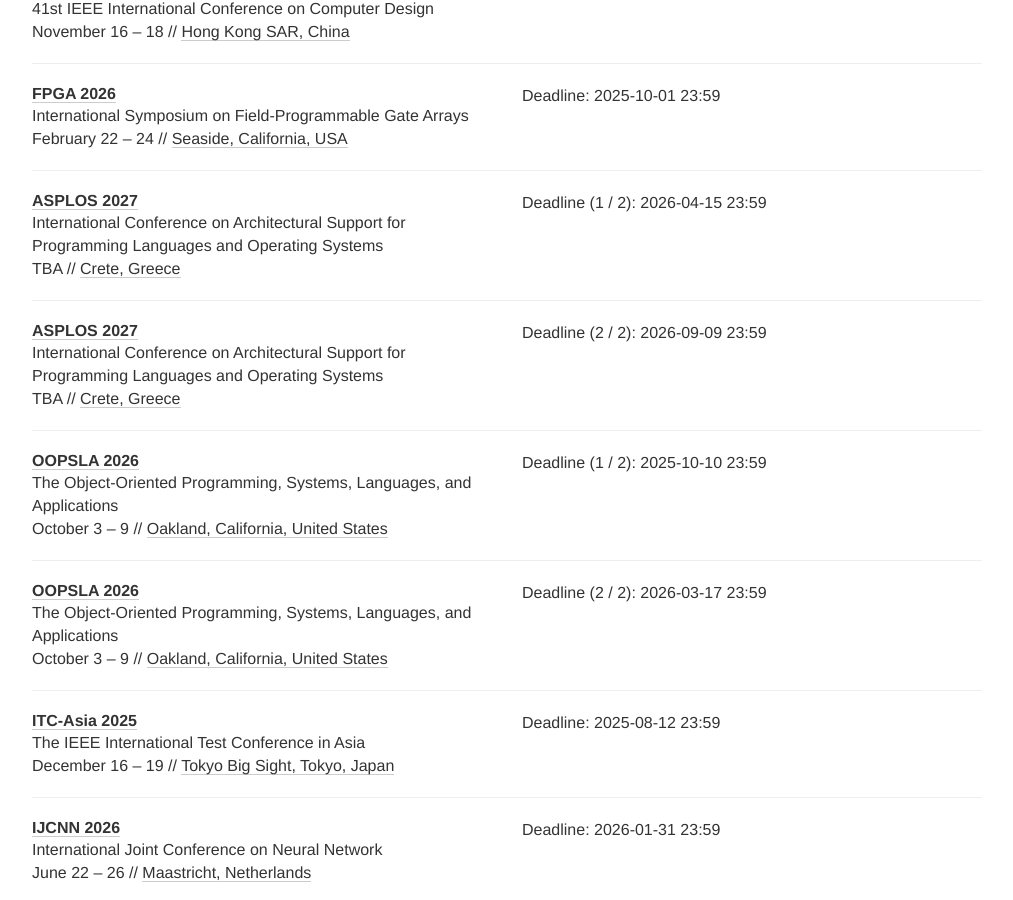
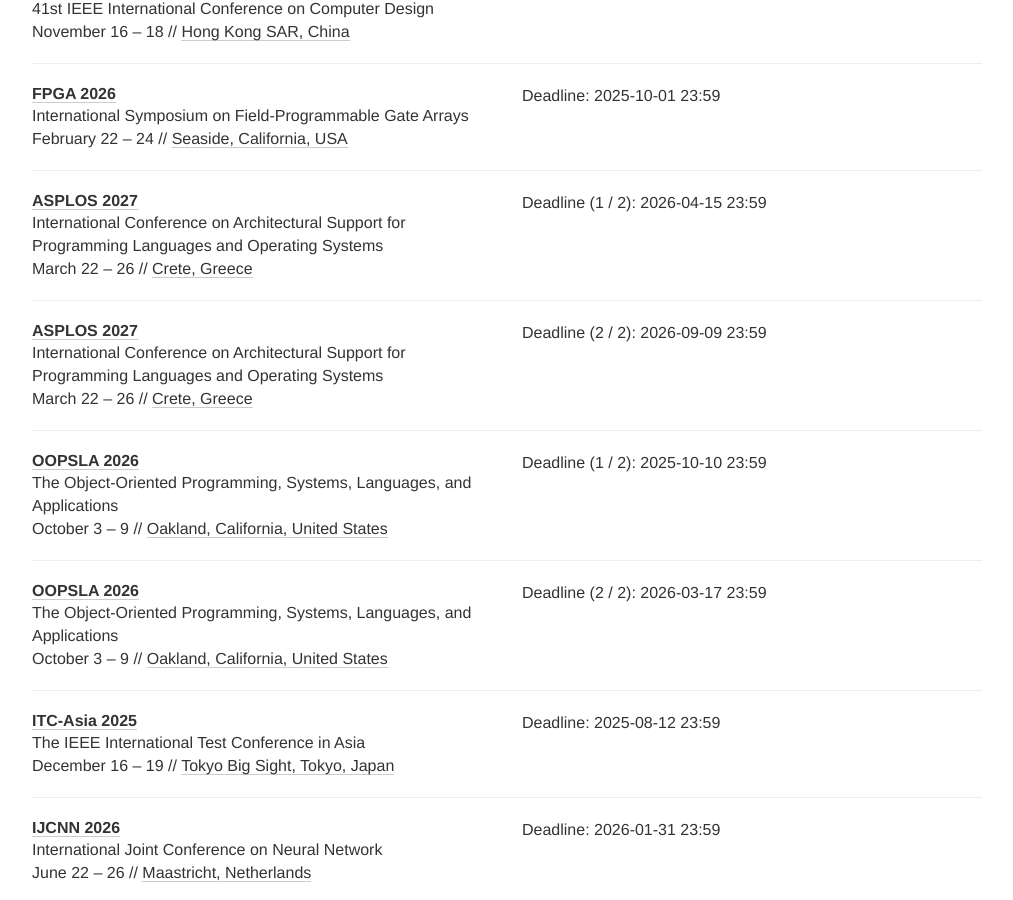
Before and after one commit to Gy-Hu/EDA_FV_conference_deadline, a Jekyll site: the page built from index.html, in a window 1280 px wide and 900 px high, scrolled down 3155 px. Shown: the whole window, without its empty margins (133-1146 px from the left). Built offline with Jekyll 4.4.1, drawn with Linux system fonts in a browser that asks for light colours; nearby versions of some CDN libraries; comment, search, counter and statistics services are not loaded.

Commit message:
update CFP ddl

```diff
--- a/_data/conferences.yml
+++ b/_data/conferences.yml
@@ -240,7 +240,7 @@
 
 - name: ASPLOS
   year: 2027
-  date: "TBA"
+  date: "March 22 - 26"
   description: International Conference on Architectural Support for Programming Languages
     and Operating Systems
   link: https://www.asplos-conference.org/asplos2027/
```
